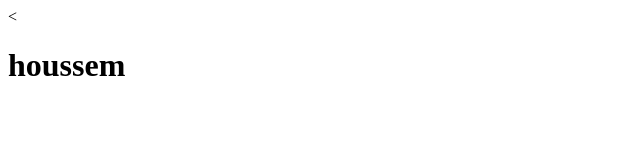
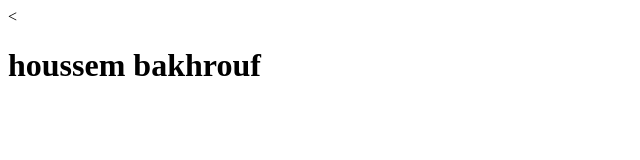
Before and after one commit to houssembakhrouf/coursera.test, a plain HTML site: page index.html in a window 1280 px wide. Shown: the whole page, without its empty margins (0-640 px from the left). Drawn offline with Linux system fonts and the light colour scheme.

Commit message:
Next version of web file.

```diff
--- a/index.html
+++ b/index.html
@@ -5,7 +5,7 @@
     <title>hello coursera</title>
   </head>
   <body>
-    <h1>houssem</h1>
+    <h1>houssem bakhrouf</h1>
 
   </body>
 </html>
```
